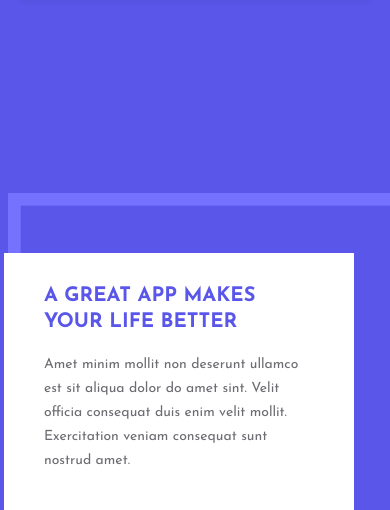
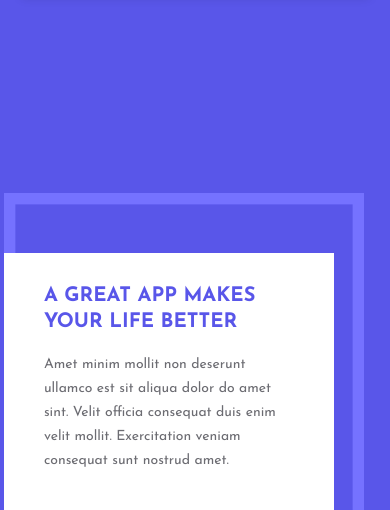
Before and after one commit to Ismoil20/header-navbar, a plain HTML site: page index.html in a window 390 px wide. Shown: the part 137-647 px from the top of the page. Drawn offline with Linux system fonts and the light colour scheme; a script that the page names is missing.

Commit message:
header-navbar

```diff
--- a/style.css
+++ b/style.css
@@ -349,12 +349,12 @@ h1 {
     font-size: 18px;
   }
   .Rectangle {
-    left: 2%;
-    width: 400px;
+    left: 1%;
+    width: 360px;
   }
   .left_text {
     left: 1%;
-    width: 350px;
+    width: 330px;
   }
   .right_img {
     left: 17%;
```
